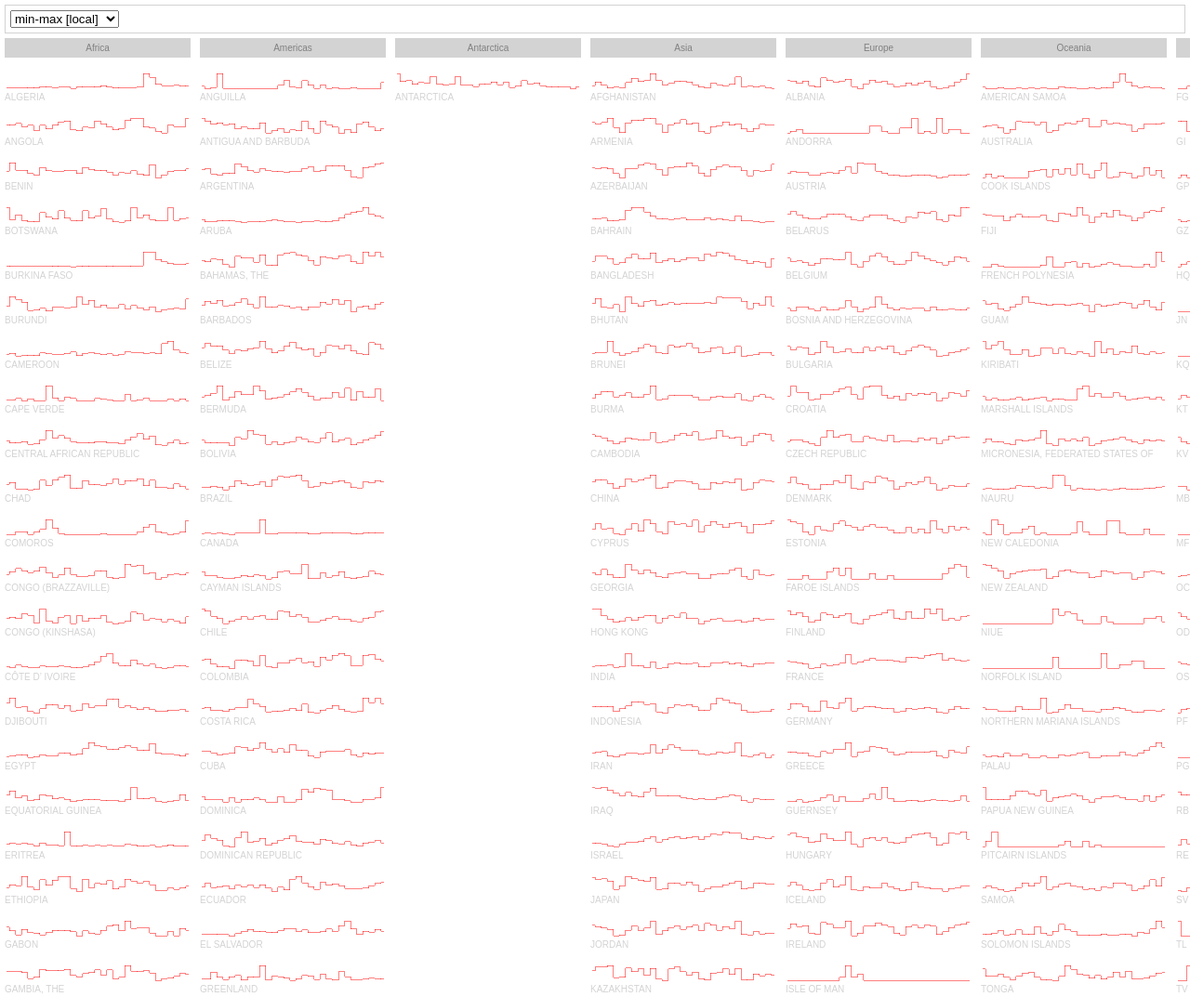
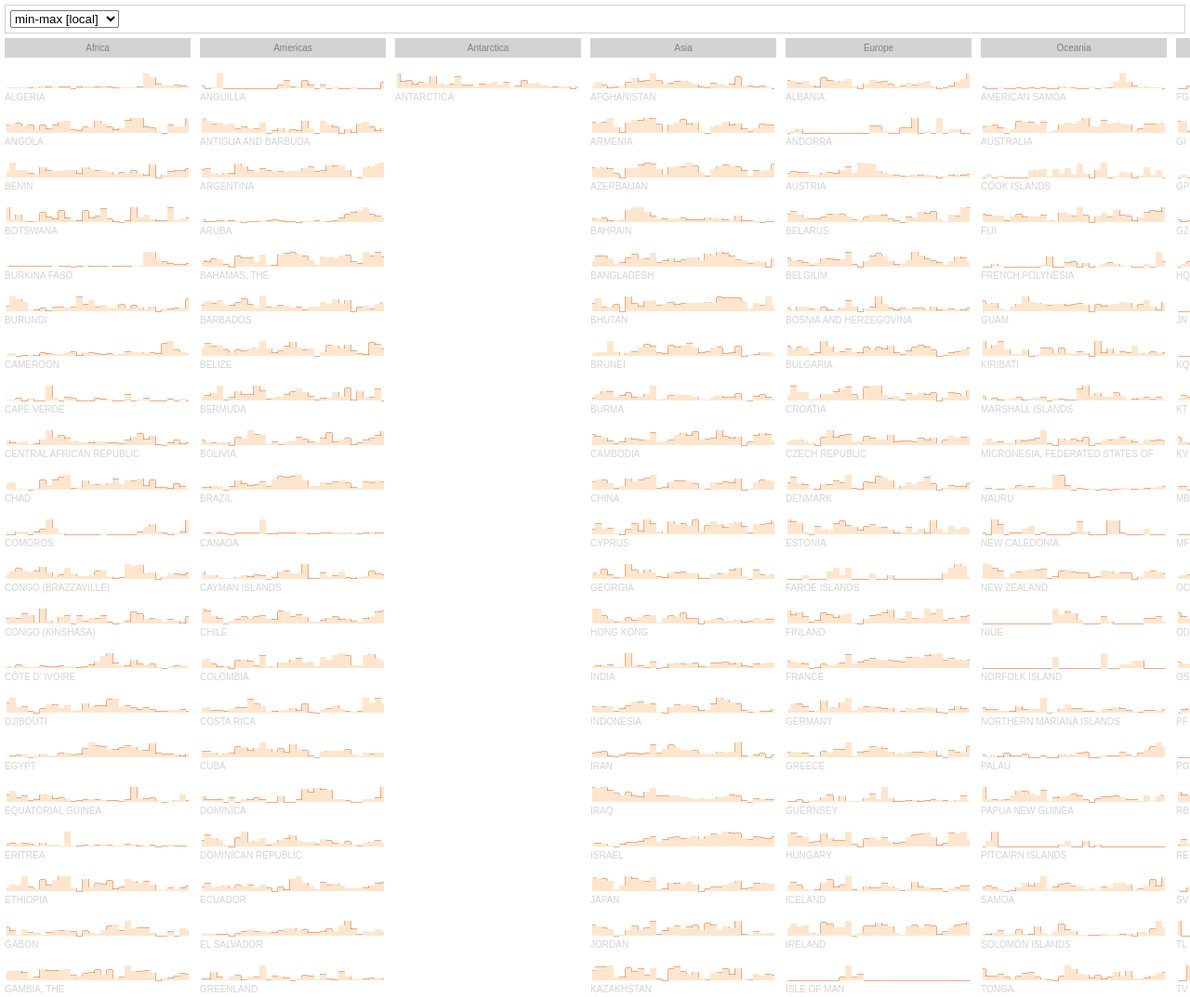
Before and after one commit to Stratigraph/gdelt-dashboard, a plain HTML site: page index.html in a window 1280 px wide. Shown: the top 1073 px of the page at 93% size. Drawn offline with nearby package versions, Linux system fonts and the light colour scheme; a web font is replaced by a local one.

Commit message:
Converted sparklines to area charts

```diff
--- a/index.html
+++ b/index.html
@@ -43,10 +43,16 @@ body {
     color: lightgrey;
 }
 
-.sparkline path {
+.sparkline .line {
     fill: none;
-    stroke: red;
+    stroke: #e6550d;
     stroke-width: 0.5px;
+    shape-rendering: crispEdges;
+}
+
+.sparkline .area {
+    fill: #fee6ce;
+    stroke: none;
     shape-rendering: crispEdges;
 }
 
--- a/js/d3.charts.sparkline.js
+++ b/js/d3.charts.sparkline.js
@@ -34,6 +34,12 @@ d3.charts.sparkline = function () {
                 .x(function (d, i) { return x(xAccessor(d, i)); })
                 .y(function (d, i) { return y(yAccessor(d, i)); });
 
+            var area = d3.svg.area()
+                .interpolate(interpolate)
+                .x(function (d, i) { return x(xAccessor(d, i)); })
+                .y0(height - margin.top - margin.bottom)
+                .y1(function (d, i) { return y(yAccessor(d, i)); });
+
             // Initial selection
 
             var svg = d3.select(this).selectAll('svg').data([data]);
@@ -51,14 +57,25 @@ d3.charts.sparkline = function () {
 
             // Chart area
 
-            var path = svg.select('.chart-area').selectAll('path')
+            var linePath = svg.select('.chart-area').selectAll('.line')
                     .data(function (d) { return [d]; });
 
-            path.enter().append('path')
+            linePath.enter().append('path')
+                    .attr('class', 'line')
                     .attr('d', line);
 
-            path.transition()
+            linePath.transition()
                     .attr('d', line);
+
+            var areaPath = svg.select('.chart-area').selectAll('.area')
+                    .data(function (d) { return [d]; });
+
+            areaPath.enter().append('path')
+                    .attr('class', 'area')
+                    .attr('d', area);
+
+            areaPath.transition()
+                    .attr('d', area);
 
         });
     }
```
